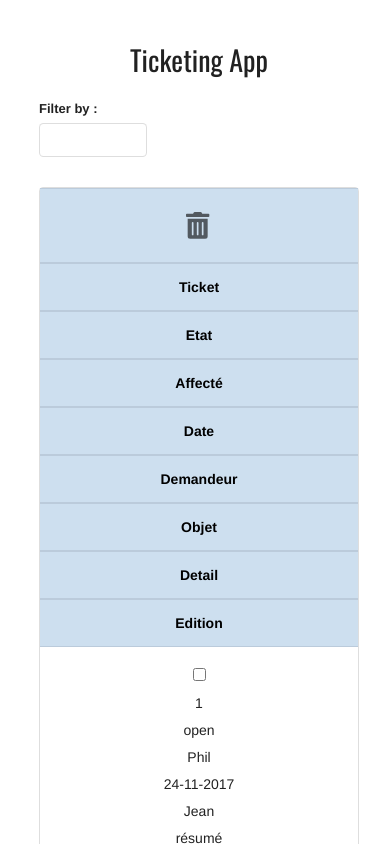
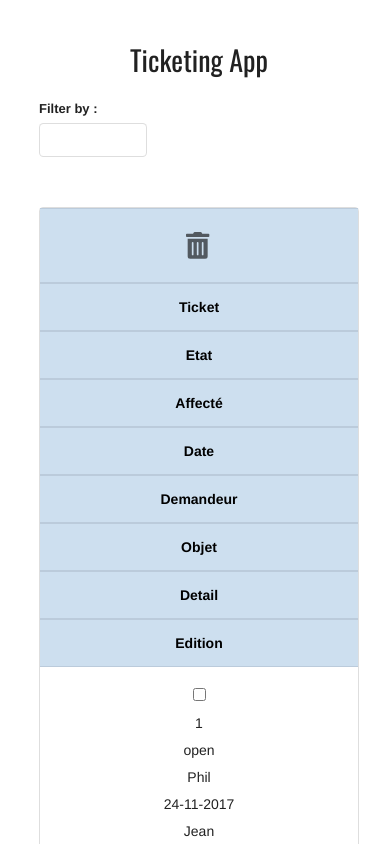
Before and after one commit to kells64000/Projet-vue, a Vue app: page / in a window 390 px wide. Shown: the top 844 px of the page. Built offline with nearby package versions, Linux system fonts and the light colour scheme.

Commit message:
responsive iphone6s+

```diff
--- a/src/assets/css/responsive.css
+++ b/src/assets/css/responsive.css
@@ -47,9 +47,17 @@
   #leftsearch{
     padding-left: 0 !important;
     padding-top: 10px !important;
+    float: none;
   }
 
-  #righttsearch{
-    padding-top: 10px !important;
+  #rightsearch {
+    float: none;
+    padding-left: 0px !important;
+    padding-bottom: 20px;
+  }
+
+  .btn-center{
+    justify-content: center;
+    padding-left: 0px;
   }
 }
```
